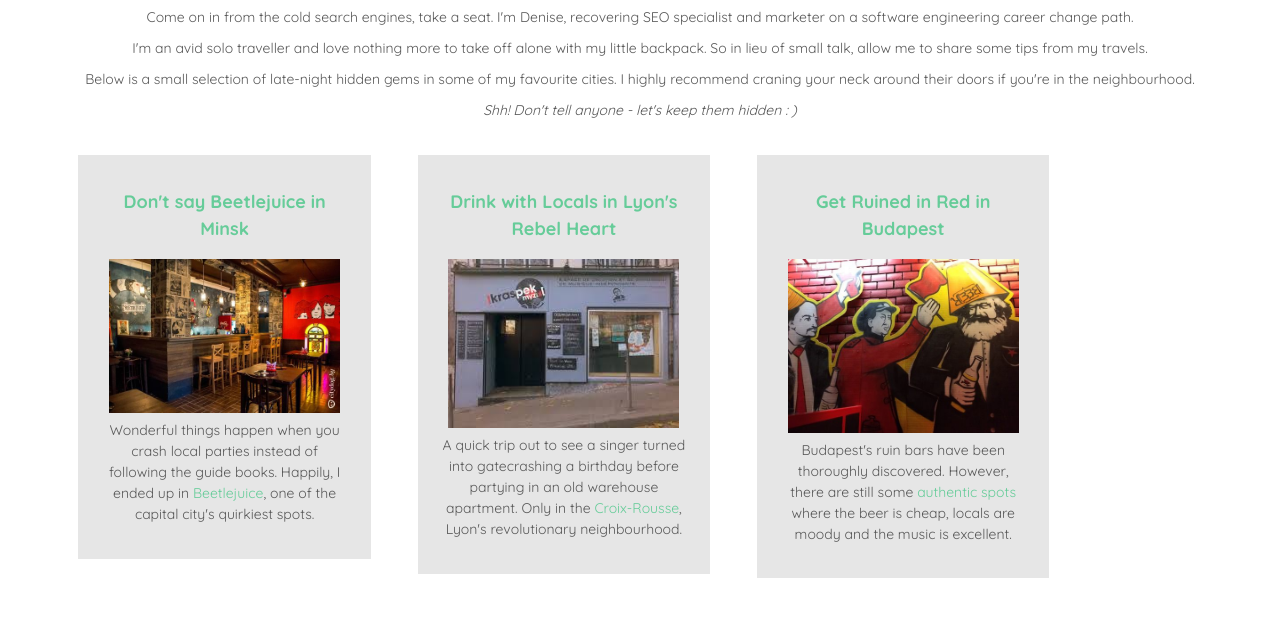
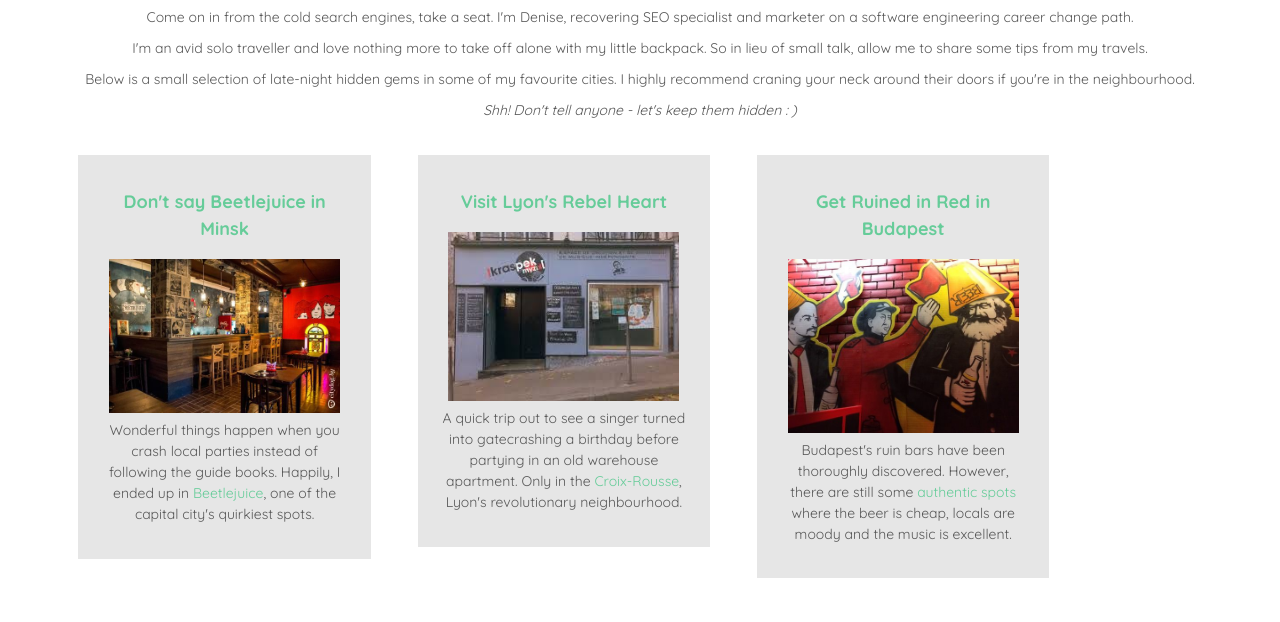
Before and after one commit to DeniseTench/project0, a plain HTML site: page index.html in a window 1280 px wide. Shown: the part 169-791 px from the top of the page. Drawn offline with nearby package versions, Linux system fonts and the light colour scheme.

Commit message:
adjusting copy

```diff
--- a/index.html
+++ b/index.html
@@ -139,7 +139,7 @@ background-color: blue;
     </div>
 
     <div class="col-xs-12 col-sm-6 col-md-4 col-lg-3 box">
-     <h4><a href="lyon.html">Drink with Locals in Lyon's Rebel Heart</a></h4>
+     <h4><a href="lyon.html">Visit Lyon's Rebel Heart</a></h4>
      <img src="lyon.jpeg">
      <p>A quick trip out to see a singer turned into gatecrashing a birthday before partying in an old warehouse apartment. Only in the <a href="lyon.html">Croix-Rousse</a>, Lyon's revolutionary neighbourhood.</p>
     </div>
```
